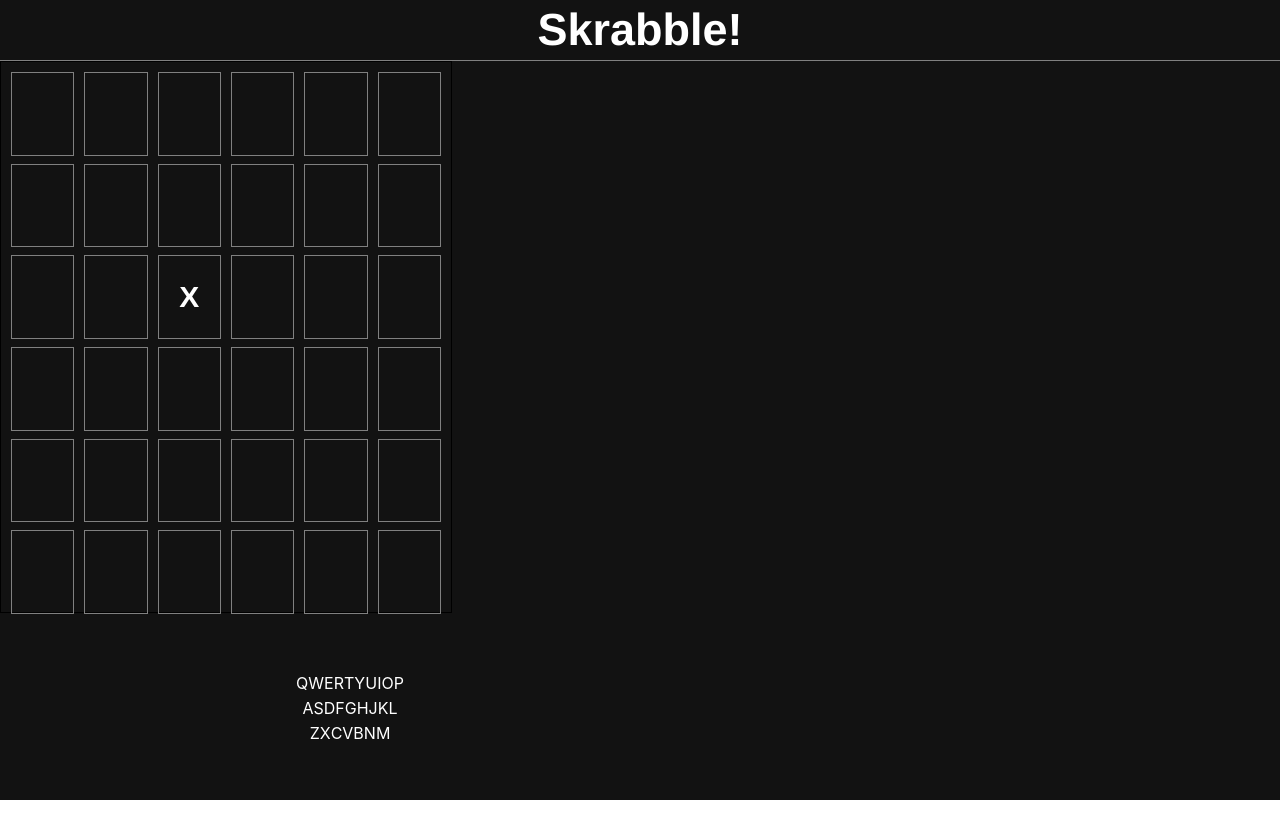
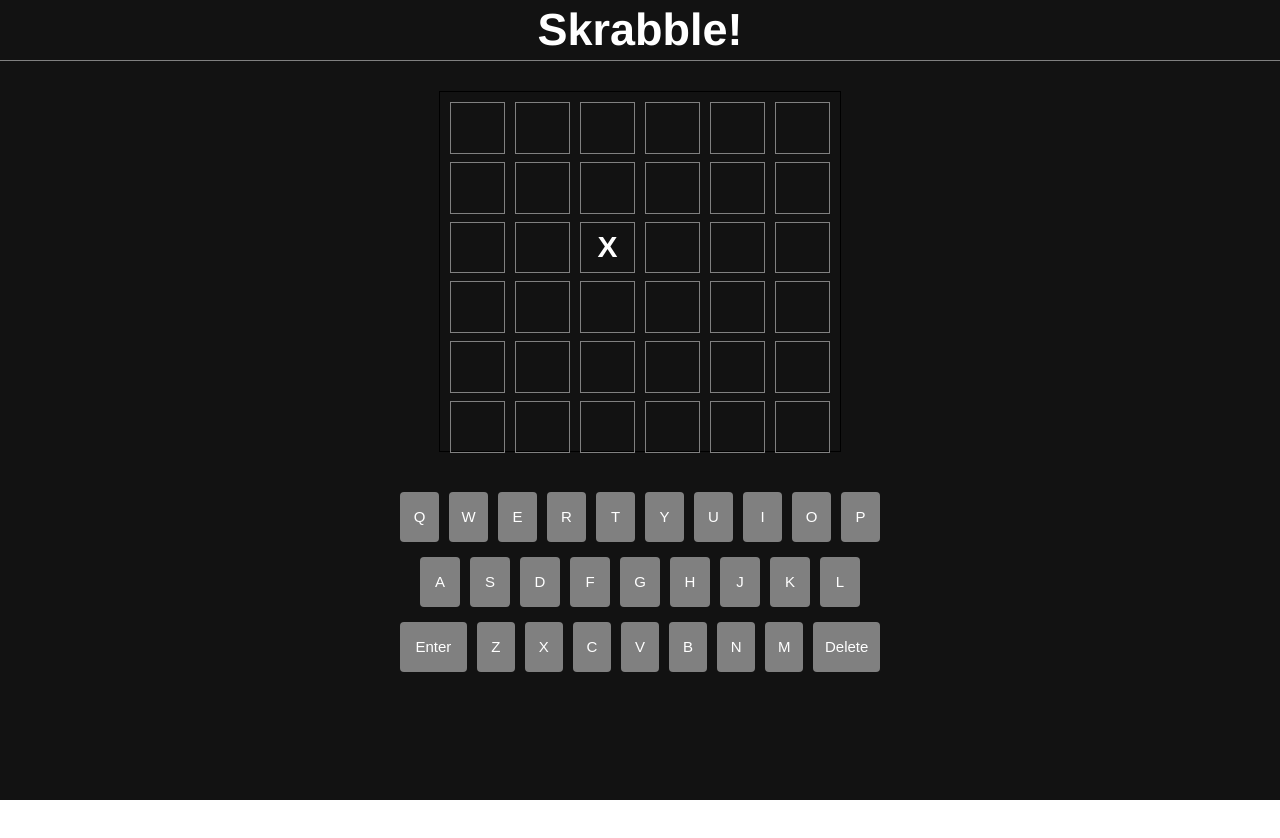
Before and after one commit to fortyTwo102/skrabble, a React (Create React App) app in the folder client/skrabble-app/: page / in a window 1280 px wide. Shown: the top 838 px of the page. After the commit the page ends 800 px from the top, so only its background shows below. Built offline with nearby package versions, Linux system fonts and the light colour scheme.

Commit message:
progress

```diff
--- a/client/skrabble-app/src/App.css
+++ b/client/skrabble-app/src/App.css
@@ -32,13 +32,13 @@ nav h1 {
   height: calc(100vh - 170px);
   display: flex;
   align-items: center;
-  padding-top: 50px;
+  padding-top: 30px;
   flex-direction: column;
 }
 
 .board {
-  width: 450px;
-  height: 550px;
+  width: 400px;
+  height: 450px;
   border: 1px solid black;
   display: flex;
   flex-direction: column;
@@ -52,7 +52,7 @@ nav h1 {
 }
 
 .letter {
-  flex: 33%;
+  flex: 100%;
   height: 100%;
   border: 1px solid grey;
   margin: 5px;
@@ -77,9 +77,9 @@ nav h1 {
 }
 
 .keyboard {
-  width: 700px;
+  width: 500px;
   height: 300px;
-  margin-top: 60px;
+  margin-top: 30px;
 }
 
 .line1 {
@@ -106,13 +106,13 @@ nav h1 {
 }
 
 .key {
-  width: 50px;
-  height: 70px;
+  width: 40px;
+  height: 50px;
   margin: 5px;
   border-radius: 4px;
   display: grid;
   place-items: center;
-  font-size: 20px;
+  font-size: 15px;
   background-color: grey;
   color: white;
   font-family: Arial, Helvetica, sans-serif;
@@ -120,7 +120,7 @@ nav h1 {
 }
 
 #big {
-  width: 100px;
+  width: 70px;
 }
 #disabled {
   background-color: #3a393c;
--- a/client/skrabble-app/src/App.js
+++ b/client/skrabble-app/src/App.js
@@ -19,8 +19,10 @@ function App() {
         <h1>Skrabble!</h1>
       </nav>
       <AppContext.Provider value={{board, setBoard}}>
-        <Board/>
-        <Keyboard/>
+        <div className='game'>
+          <Board/>
+          <Keyboard/>
+        </div>
       </AppContext.Provider>
     </div>
   );
--- a/client/skrabble-app/src/components/Key.js
+++ b/client/skrabble-app/src/components/Key.js
@@ -0,0 +1,9 @@
+import React from 'react'
+
+function Key({ keyVal, bigKey }) {
+    return (
+        <div className='key' id={bigKey && "big"}>{keyVal}</div>
+    )
+}
+
+export default Key
--- a/client/skrabble-app/src/components/Keyboard.js
+++ b/client/skrabble-app/src/components/Keyboard.js
@@ -1,4 +1,5 @@
 import React from 'react'
+import Key from './Key'
 
 function Keyboard() {
 
@@ -10,18 +11,20 @@ function Keyboard() {
     <div className='keyboard'>
         <div className='line1'>
             {keys1.map((key) => {
-            return <div>{key}</div>
+            return <Key keyVal={key}/>
             })}
         </div>
         <div className='line2'>
             {keys2.map((key) => {
-            return <div>{key}</div>
+            return <Key keyVal={key}/>
             })}
         </div>
         <div className='line3'>
-        {keys3.map((key) => {
-            return <div>{key}</div>
+            <Key keyVal="Enter" bigKey/>
+            {keys3.map((key) => {
+            return <Key keyVal={key}/>
             })}
+            <Key keyVal="Delete" bigKey/>
         </div>
     </div>
     )
```
Also changed, not shown: client/skrabble-app/src/components/Key.css (added).
